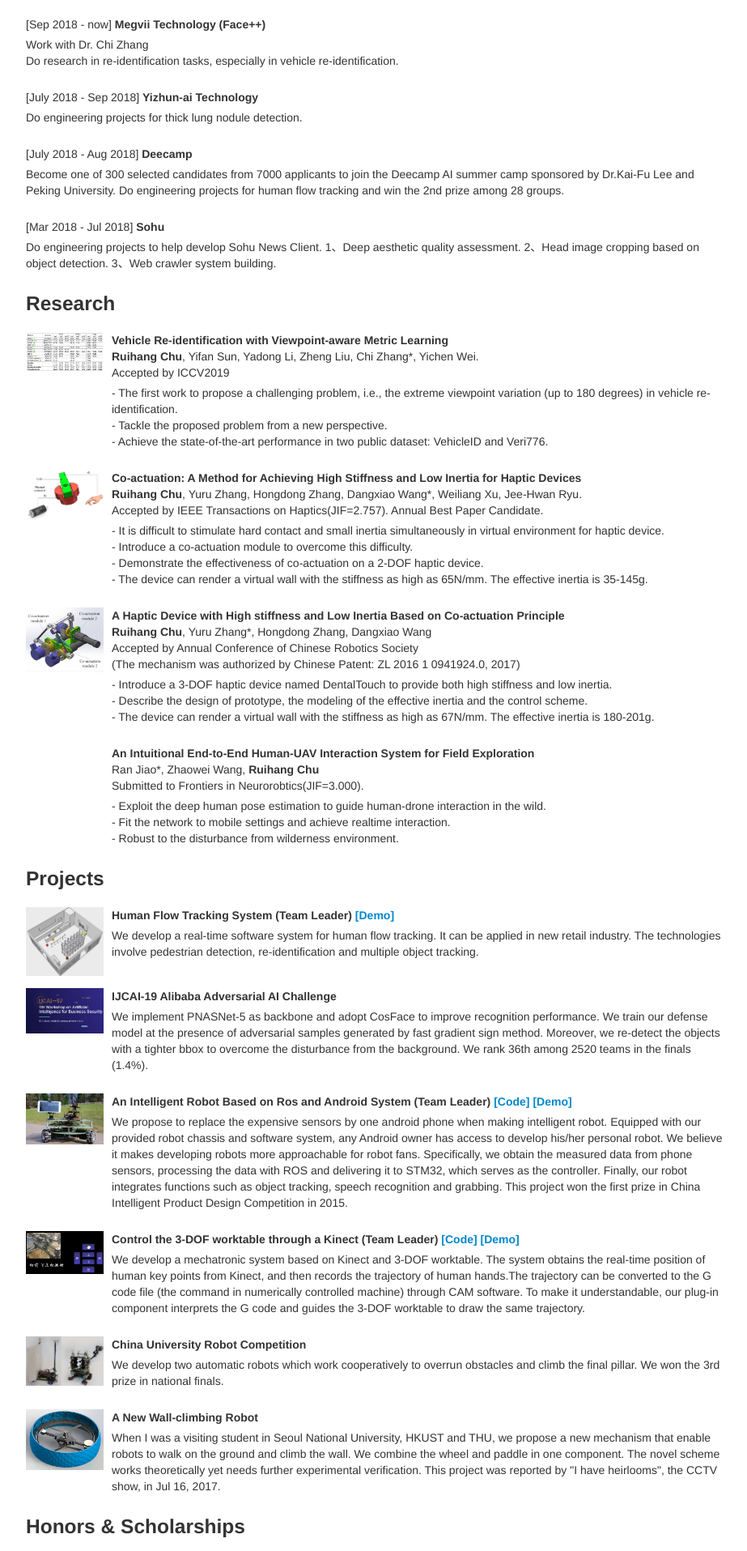
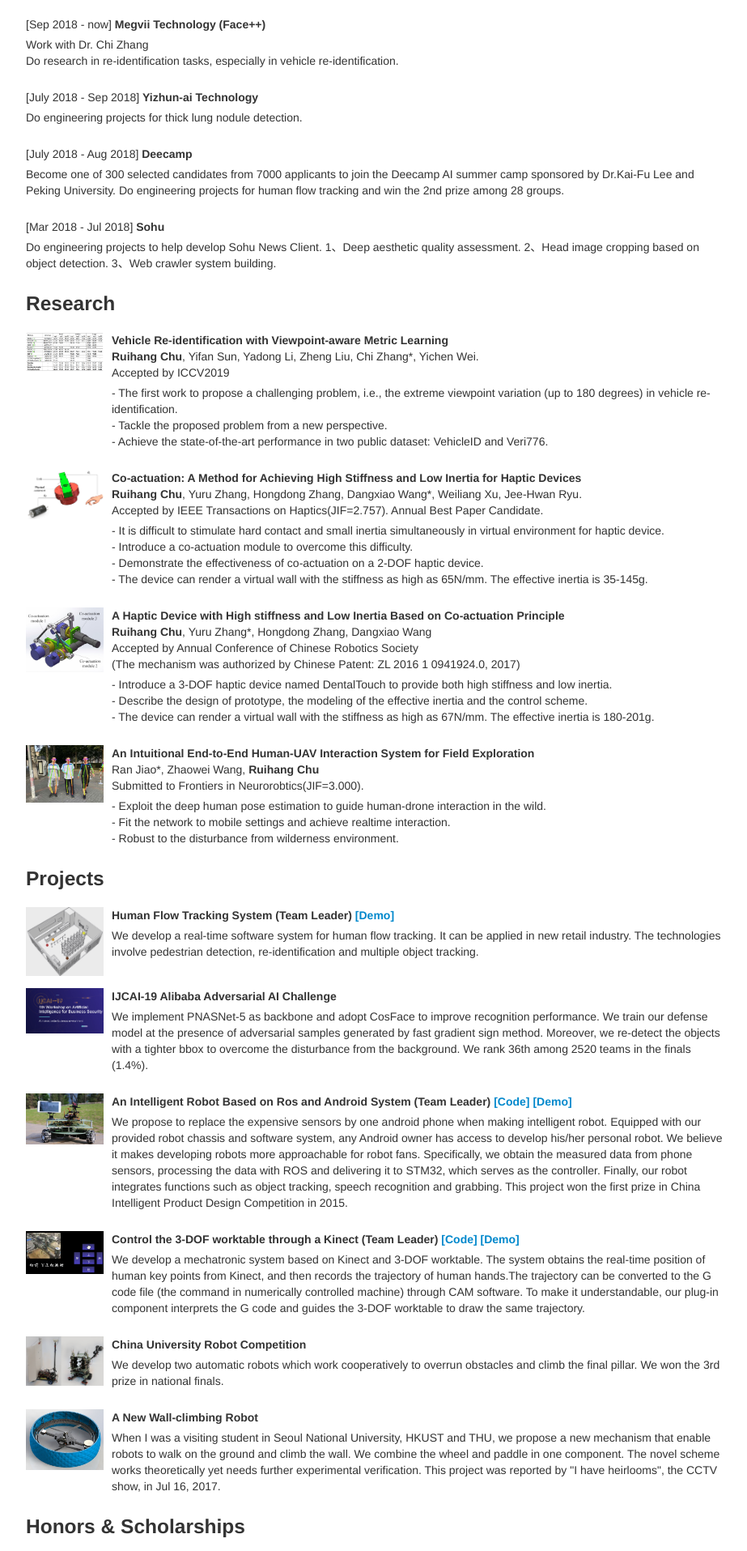
Before and after one commit to RyanRuihanG/homepage, a Jekyll site: the page index.html, which Jekyll copies as it is, in a window 1280 px wide. Shown: the part 575-2490 px from the top of the page at 81% size, without its empty margins (298-1221 px from the left). Built offline with Jekyll 4.4.1, drawn with Linux system fonts in a browser that asks for light colours.

Commit message:
Update index.html

```diff
--- a/index.html
+++ b/index.html
@@ -288,7 +288,7 @@
             </div>
         <div class="media">
                 <a name="AMC" class="pull-left">
-                    <img class="media-object" src="./assets_files/blank.png" width="96px" height="96px">
+                    <img class="media-object" src="./assets_files/frontier.png" width="96px" height="96px">
                 </a>
                 <div class="media-body">
                     <p class="media-heading">
```
